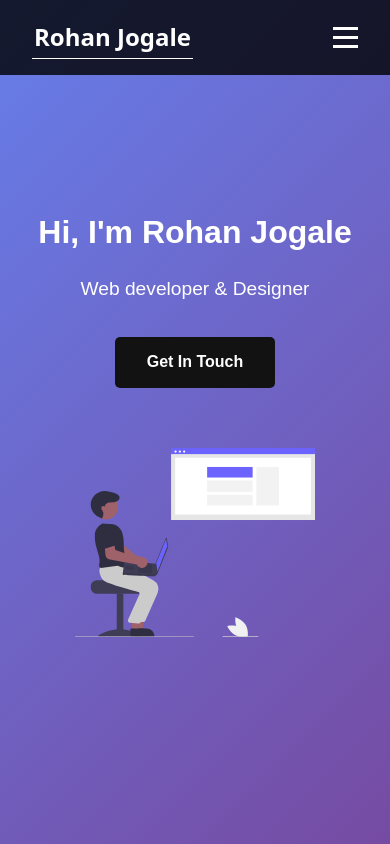
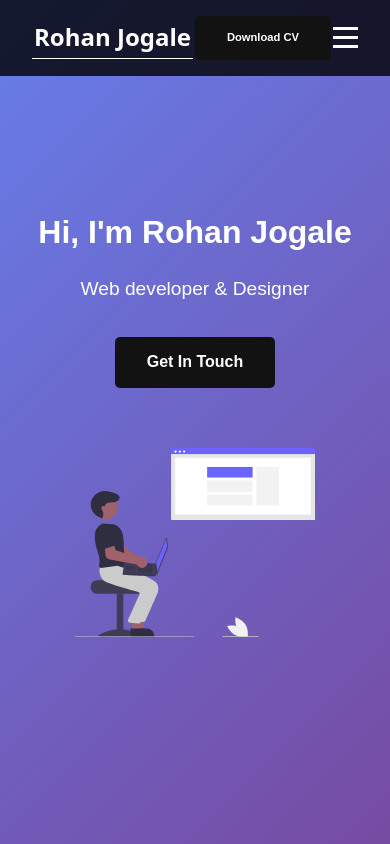
Before and after one commit to rohanJogale/Portfolio, a plain HTML site: page index.html in a window 390 px wide. Shown: the top 844 px of the page. Drawn offline with Linux system fonts and the light colour scheme.

Commit message:
cv change

```diff
--- a/index.html
+++ b/index.html
@@ -17,6 +17,7 @@
                 <li><a href="#projects">Projects</a></li>
                 <li><a href="#contact">Contact</a></li>
             </ul>
+            <a href="file:///C:/Users/rohan%20jogale/Downloads/Rohan%20Jogale%20Main%20CV.pdf" download="Rohan%20Jogale%20Main%20CV" class="btn">Download CV</a>
             <div class="hamburger">
                 <span></span>
                 <span></span>
--- a/style.css
+++ b/style.css
@@ -283,4 +283,8 @@ footer {
     .projects-grid {
         grid-template-columns: 1fr;
     }
+
+    nav .btn{
+        font-size: .7rem;
+    }
 }
```
